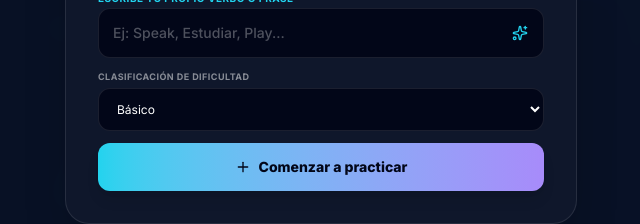
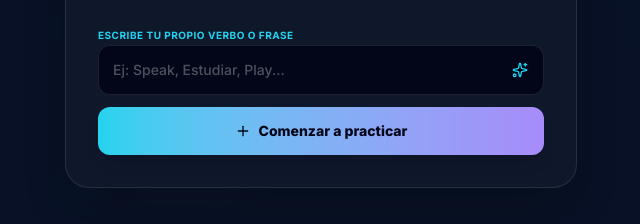
Before and after one commit to BigMooreApps/Verbora, a React (Vite) app: page / in a window 1280 px wide. Shown: the part 566-790 px from the top of the page, without its empty margins (319-959 px from the left). Built offline with nearby package versions, Linux system fonts and the light colour scheme.

Commit message:
UI: Revert manual difficulty classification selector (IA classifies automatically) and strip leading To from new English verbs

```diff
--- a/src/App.tsx
+++ b/src/App.tsx
@@ -215,7 +215,6 @@ export default function App() {
   const [showSplash, setShowSplash] = useState<boolean>(true);
   const [showWelcomeScreen, setShowWelcomeScreen] = useState<boolean>(false);
   const [welcomeInputText, setWelcomeInputText] = useState<string>("");
-  const [welcomeDifficulty, setWelcomeDifficulty] = useState<"Básico" | "Intermedio" | "Avanzado">("Básico");
   const [welcomeIsGenerating, setWelcomeIsGenerating] = useState<boolean>(false);
   const [welcomeError, setWelcomeError] = useState<string>("");
 
@@ -965,7 +964,7 @@ export default function App() {
                     };
 
                     if (isDuplicate) {
-                      setWelcomeError(`La palabra "${capitalize(inputClean)}" ya existe en tu lista de prácticas.`);
+                      setWelcomeError(`La palabra "${capitalize(inputClean.replace(/^(to\s+)/i, ""))}" ya existe en tu lista de prácticas.`);
                       return;
                     }
 
@@ -980,7 +979,6 @@ export default function App() {
                         },
                         body: JSON.stringify({
                           inputText: inputClean,
-                          difficulty: welcomeDifficulty
                         }),
                       });
                       if (!response.ok) {
@@ -994,9 +992,9 @@ export default function App() {
 
                       const newVerb: VerbExercise = {
                         id: "custom-" + Date.now(),
-                        verbEN: capitalize(data.verbEN || inputClean),
+                        verbEN: capitalize((data.verbEN || inputClean).replace(/^(to\s+)/i, "")),
                         verbES: capitalize(data.verbES || "Cargado"),
-                        difficulty: welcomeDifficulty,
+                        difficulty: data.difficulty || "Básico",
                         isCustom: true,
                         sentences: data.sentences.map((s: any) => ({
                           ...s,
@@ -1024,22 +1022,6 @@ export default function App() {
                       className="w-full bg-slate-950 border border-white/10 rounded-xl p-3.5 pr-12 text-white placeholder-white/30 focus:outline-none focus:border-teal-400 focus:ring-1 focus:ring-teal-400 transition-all text-sm font-medium"
                     />
                     <Sparkles className="absolute right-4 w-4 h-4 text-teal-400 pointer-events-none" />
-                  </div>
-
-                  <div className="space-y-1">
-                    <label className="text-[9px] font-bold uppercase tracking-wider text-white/50 block">
-                      Clasificación de Dificultad
-                    </label>
-                    <select
-                      value={welcomeDifficulty}
-                      disabled={welcomeIsGenerating}
-                      onChange={(e) => setWelcomeDifficulty(e.target.value as any)}
-                      className="w-full bg-slate-950 border border-white/10 rounded-xl px-3.5 py-3 text-xs text-white focus:outline-none focus:border-teal-400 focus:ring-1 focus:ring-teal-400 disabled:opacity-50 cursor-pointer"
-                    >
-                      <option value="Básico" className="bg-[#131b2e]">Básico</option>
-                      <option value="Intermedio" className="bg-[#131b2e]">Intermedio</option>
-                      <option value="Avanzado" className="bg-[#131b2e]">Avanzado</option>
-                    </select>
                   </div>
 
                   {welcomeError && (
--- a/src/components/VerbSelector.tsx
+++ b/src/components/VerbSelector.tsx
@@ -34,7 +34,6 @@ export function VerbSelector({
   const [isFormOpen, setIsFormOpen] = useState(false);
 
   const [inputText, setInputText] = useState("");
-  const [formDifficulty, setFormDifficulty] = useState<"Básico" | "Intermedio" | "Avanzado">("Básico");
   const [isGenerating, setIsGenerating] = useState(false);
   const [error, setError] = useState("");
   const [deletingId, setDeletingId] = useState<string | null>(null);
@@ -79,7 +78,7 @@ export function VerbSelector({
     });
 
     if (isDuplicate) {
-      setError(`La palabra "${capitalize(inputClean)}" ya existe en tu lista de prácticas.`);
+      setError(`La palabra "${capitalize(inputClean.replace(/^(to\s+)/i, ""))}" ya existe en tu lista de prácticas.`);
       return;
     }
 
@@ -95,7 +94,6 @@ export function VerbSelector({
         },
         body: JSON.stringify({
           inputText: inputClean,
-          difficulty: formDifficulty
         }),
       });
 
@@ -111,9 +109,9 @@ export function VerbSelector({
 
       const newVerb: VerbExercise = {
         id: "custom-" + Date.now(),
-        verbEN: capitalize(data.verbEN || inputClean),
+        verbEN: capitalize((data.verbEN || inputClean).replace(/^(to\s+)/i, "")),
         verbES: capitalize(data.verbES || "Cargado"),
-        difficulty: formDifficulty,
+        difficulty: data.difficulty || "Básico",
         isCustom: true,
         sentences: data.sentences.map((s: any) => ({
           ...s,
@@ -126,7 +124,6 @@ export function VerbSelector({
 
       // Reset form states
       setInputText("");
-      setFormDifficulty("Básico");
       setIsFormOpen(false);
       setIsOpen(false);
     } catch (err: any) {
@@ -415,21 +412,6 @@ export function VerbSelector({
                   />
                 </div>
 
-                <div className="space-y-1.5">
-                  <label className="text-[10px] font-bold uppercase tracking-wider text-white/50 block">
-                    Clasificación de Dificultad
-                  </label>
-                  <select
-                    value={formDifficulty}
-                    disabled={isGenerating}
-                    onChange={(e) => setFormDifficulty(e.target.value as any)}
-                    className="w-full bg-[#172138] border border-white/10 rounded-xl px-4 py-3 text-sm text-white focus:outline-none focus:ring-1 focus:ring-teal-400 focus:border-teal-400 disabled:opacity-50 cursor-pointer"
-                  >
-                    <option value="Básico" className="bg-[#131b2e]">Básico</option>
-                    <option value="Intermedio" className="bg-[#131b2e]">Intermedio</option>
-                    <option value="Avanzado" className="bg-[#131b2e]">Avanzado</option>
-                  </select>
-                </div>
 
                 <div className="pt-2 flex justify-end gap-2">
                   <button
```
